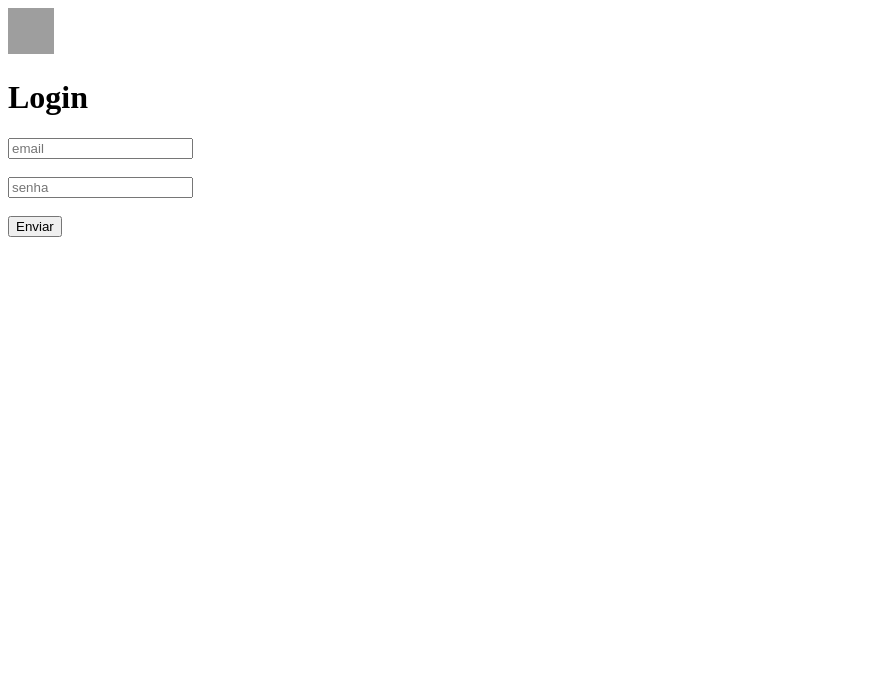
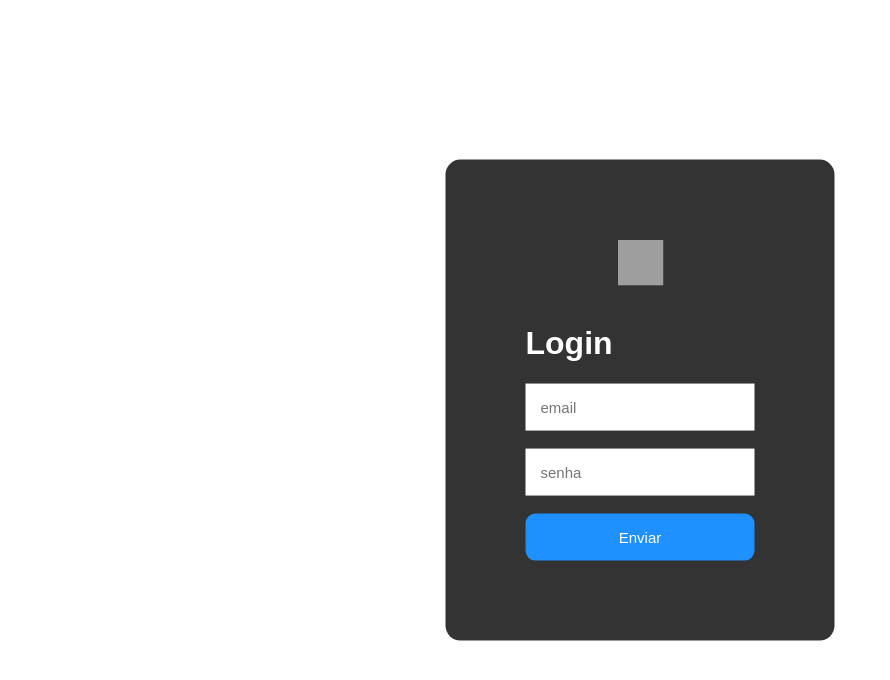
Before and after one commit to jurimetria/classificador, a PHP site: page /login.php in a window 1280 px wide. Shown: the top 680 px of the page, without its empty margins (0-890 px from the left). Run offline with PHP 8.4, Linux system fonts and the light colour scheme; grey boxes are pictures that could not be loaded.

Commit message:
ajustes css

```diff
--- a/adicionarPedido.php
+++ b/adicionarPedido.php
@@ -1,4 +1,5 @@
 <?php
+ include('style.css');
     if(!empty($_GET['id_pasta']))
     {
         include_once('config.php');
--- a/buscarPasta.php
+++ b/buscarPasta.php
@@ -1,6 +1,7 @@
 <?php
     session_start();
     include_once('config.php');
+    include('style.css');
 ?>
 
 
--- a/editFolder.php
+++ b/editFolder.php
@@ -1,5 +1,6 @@
 <?php
     session_start();
+    include('style.css');
 
     if(!empty($_GET['id_pasta']))
     {
--- a/editPedido.php
+++ b/editPedido.php
@@ -2,6 +2,7 @@
 
 <?php
     session_start();
+    include('style.css');
     if(!empty($_GET['n_registro']))
     {
         include('config2.php');
--- a/login.php
+++ b/login.php
@@ -5,7 +5,49 @@
     <meta http-equiv="X-UA-Compatible" content="IE=edge">
     <meta name="viewport" content="width=device-width, initial-scale=1.0">
     <title>Document</title>
+    <style>
+        body{
+            font-family: Arial, Helvetica, sans-serif;
+            background-image: white;
+        }
+        .tela-login{
+            background-color: rgba(0, 0, 0, 0.8);
+            position: absolute;
+            top:50%;
+            left:50%;
+            transform: translate(-50%,-50%);
+            padding: 80px;
+            border-radius: 15px;
+            color: white;
+        }
+        input{
+            padding: 15px;
+            border: none;
+            outline: none;
+            font-size: 15px;
 
+        }
+        .inputSubmit{
+            background-color: dodgerblue;
+            border: none;
+            padding: 15px;
+            width: 100%;
+            border-radius: 10px;
+            color: white;
+            font-size: 15px;
+
+        }
+        .inputSubmit:hover{
+            background-color: rgba(30, 143, 255, 0.822);
+        }
+        img {
+        display: block;
+
+        margin-left: auto;
+        margin-right: auto;
+        }
+
+    </style>
 </head>
 <body>
     <div class="tela-login">
--- a/novaPasta.php
+++ b/novaPasta.php
@@ -3,6 +3,7 @@
 
 
         include('config2.php');
+        include('style.css');
         $pdo = conectar();
 
 
```
